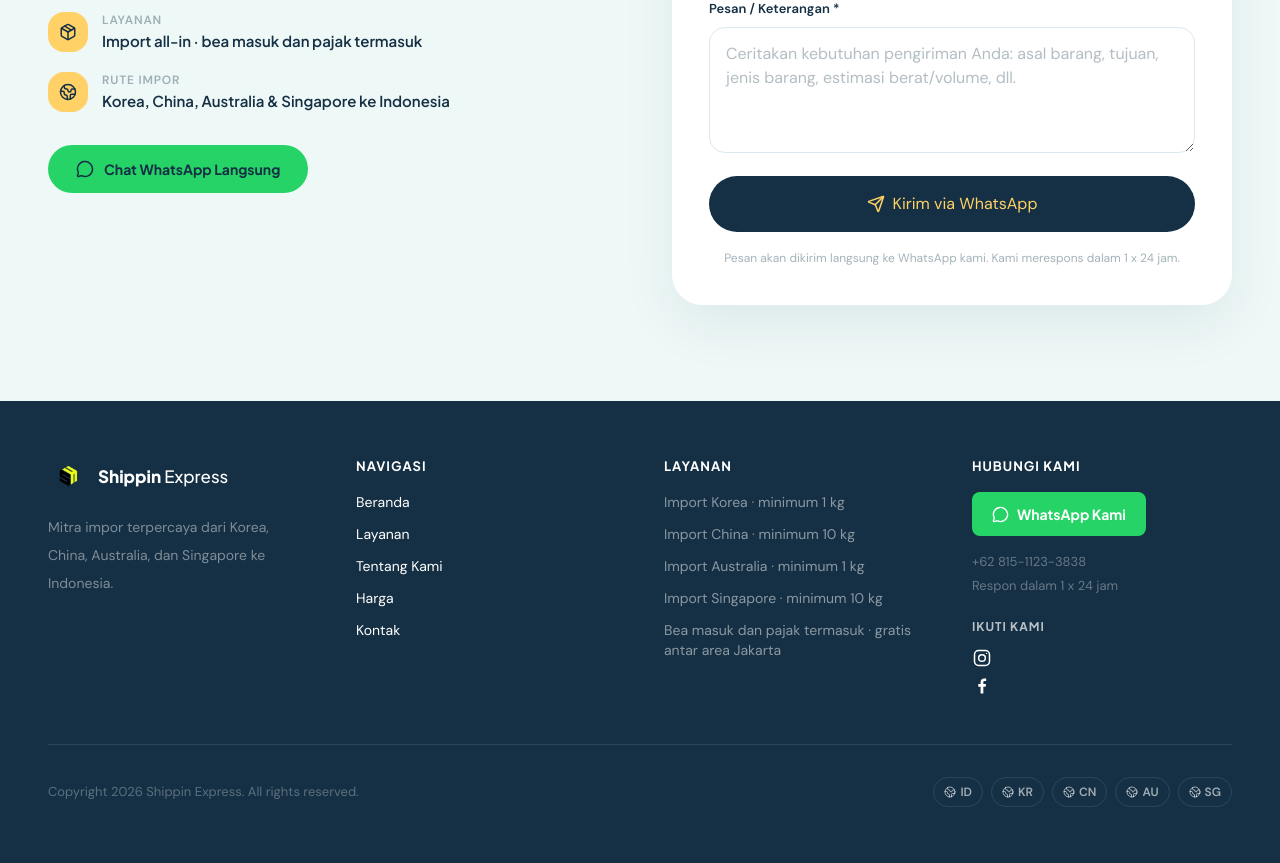
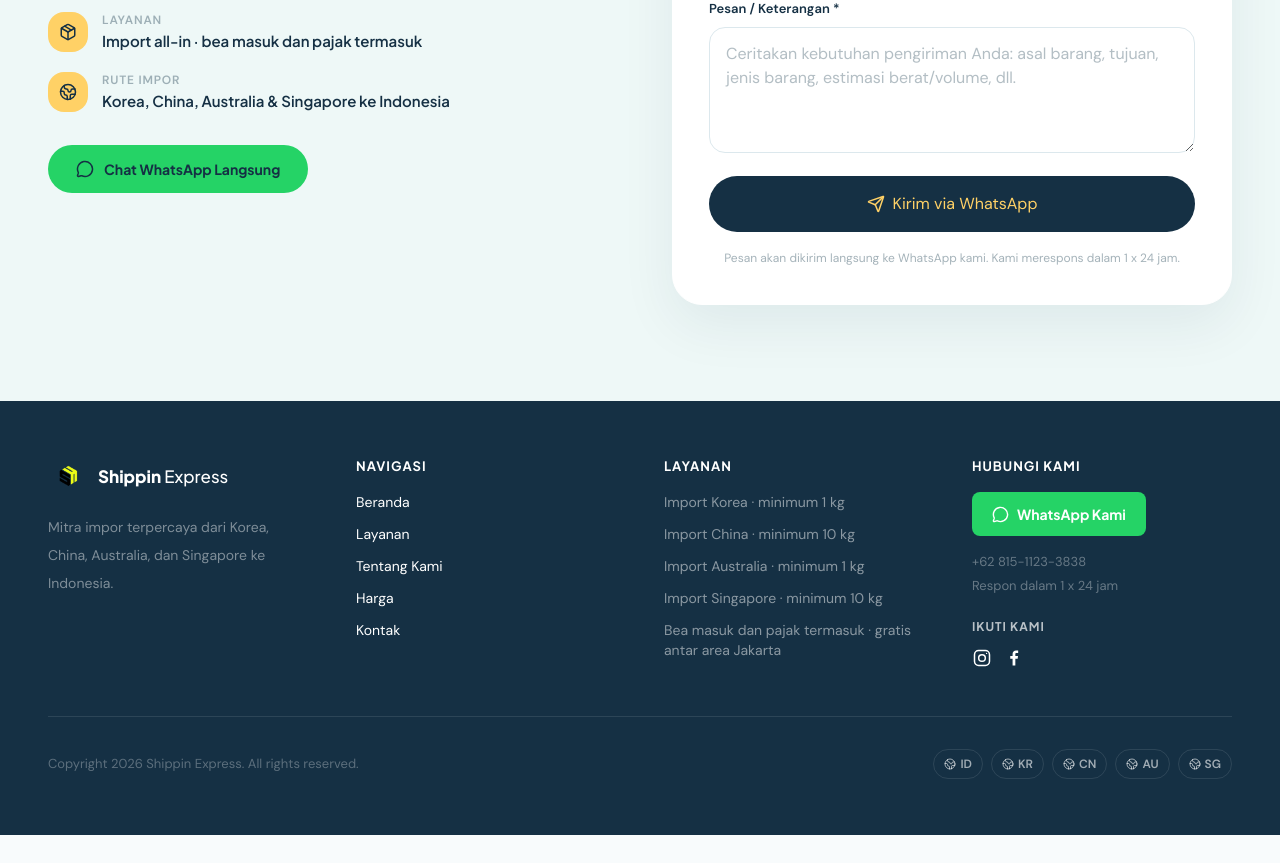
Before and after one commit to bhahtiar/shippin-app, a React (Vite) app: page / in a window 1280 px wide. Shown: the part 4198-5061 px from the top of the page. After the commit the page ends 5033 px from the top, so only its background shows below. Built offline with nearby package versions, Linux system fonts and the light colour scheme.

Commit message:
align footer social icons horizontally

```diff
--- a/src/components/Footer.jsx
+++ b/src/components/Footer.jsx
@@ -94,7 +94,7 @@ export default function Footer() {
               <h4 className="mb-3 font-display text-[12px] font-bold uppercase tracking-[1px] text-white/70">
                 Ikuti Kami
               </h4>
-              <div className="flex flex-col gap-2">
+              <div className="flex flex-row items-center gap-3">
                 <a href="https://www.instagram.com/shippinexpress/" target="_blank" rel="noopener noreferrer" aria-label="Instagram @shippinexpress" className="inline-flex w-fit items-center gap-2.5 text-sm text-white/55 transition hover:text-brand-yellow">
                   <InstagramMark />
                 </a>
```
